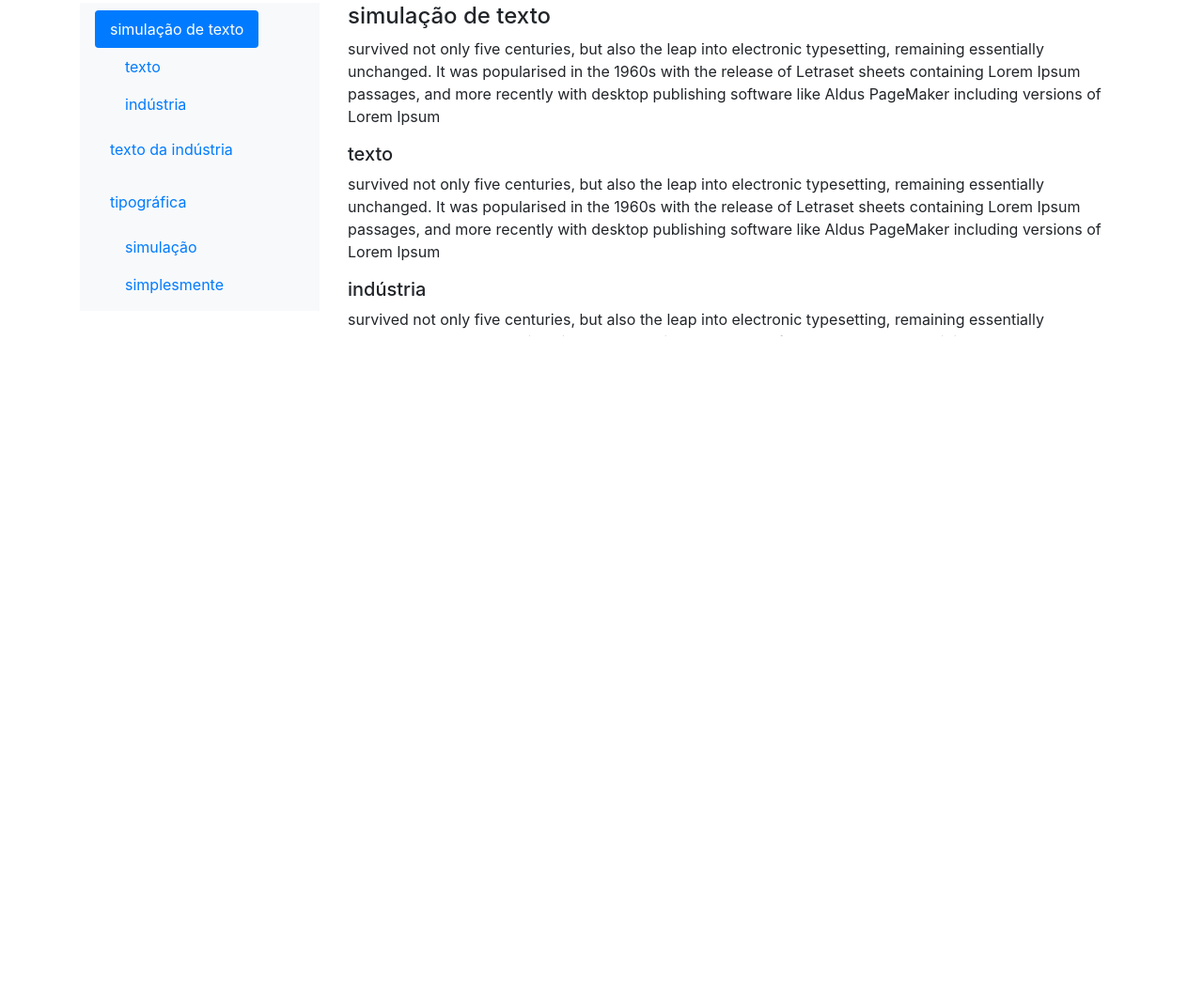
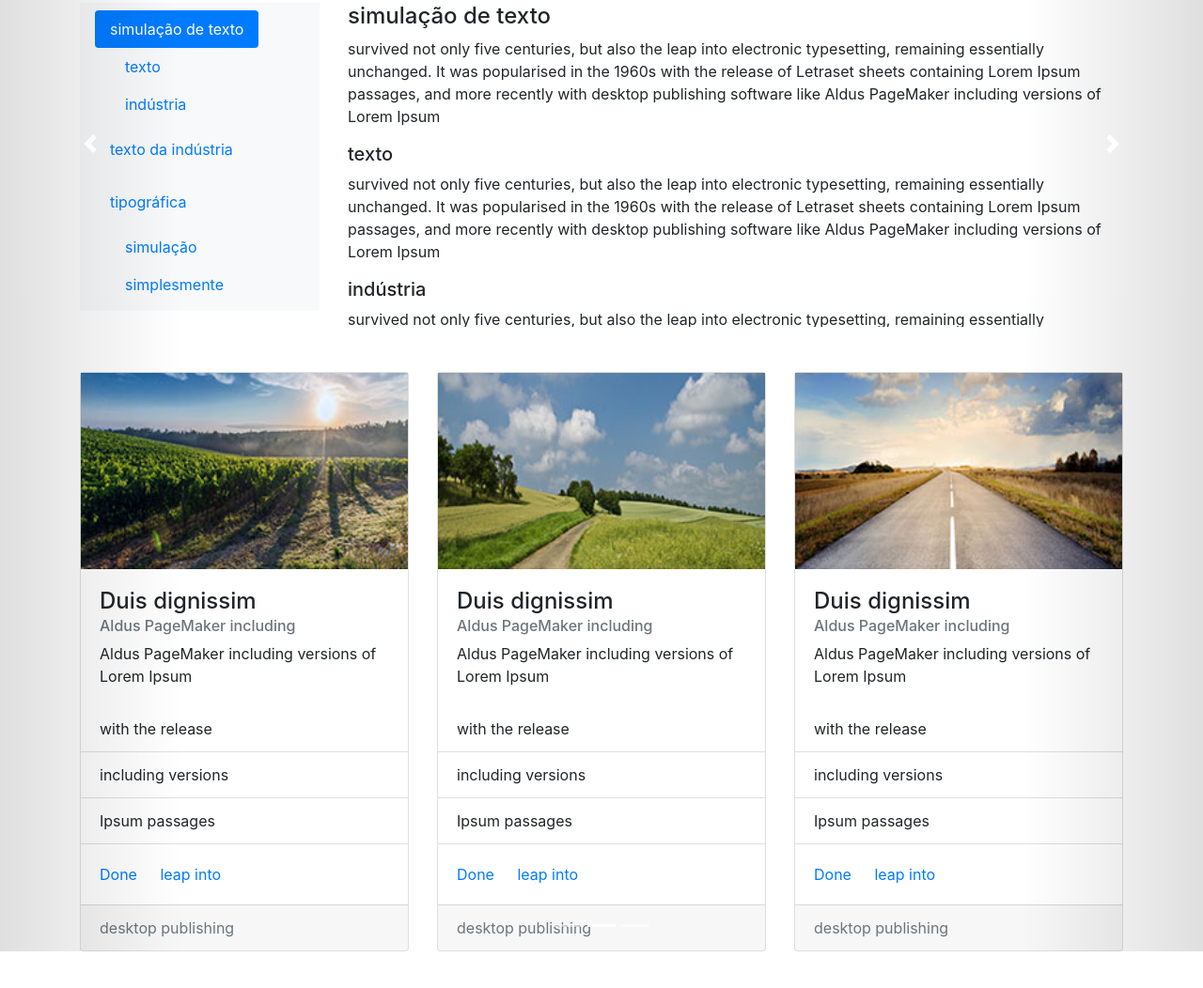
Before and after one commit to fabioaspen/Site-bootstrap-sass, a website: page index.html in a window 1280 px wide. Shown: the part 763-1815 px from the top of the page at 94% size. Before the commit the page ends 1169 px from the top, so only its background shows below. Drawn offline with nearby package versions, Linux system fonts and the light colour scheme.

Commit message:
card e modal

```diff
--- a/css/style.css
+++ b/css/style.css
@@ -1,6 +1,5 @@
 .scrollspySite{
     position: relative;
-    overflow: auto;
-    height: 355px;
     overflow: hidden;
+    height: 345px;
 }
--- a/index.html
+++ b/index.html
@@ -100,7 +100,7 @@
             <span class="carousel-control-next-icon"></span>
             <span class="sr-only">Avançar</span>
         </a>
-    </div>
+    </!DOCTYPE>
 
     <!--Scrollspy-->
 
@@ -111,7 +111,6 @@
                 <p>simplesmente uma simulação de texto da indústria tipográfica</p>
             </div>
         </div>
-
         <div class="row mb-5">
             <div class="col-3">
                 <nav id="navbarVertical" class="navbar navbar-light bg-light">
@@ -130,7 +129,6 @@
                     </nav>
                 </nav>
             </div>
-
             <div class="col-9">
                 <div data-spy="scroll" data-target="#navbarVertical" data-offset="0" class="scrollspySite">
 
@@ -173,6 +171,109 @@
                 </div>
             </div>
         </div>
+        <!--Cardes-->
+        <div class="row mb-5">
+            <div class="col-sm-4">
+                <div class="card">
+                    <img class="cade-imag-top" src="imagens/11.jpg">
+                    <div class="card-body">
+                        <h4 class="cade-title">Duis dignissim</h4>
+                        <h6 class="card-subtitle mb-2 text-muted">Aldus PageMaker including</h6>
+                        <p class="card-text">Aldus PageMaker including versions of Lorem Ipsum</p>
+                    </div>
+                    <ul class="list-group list-group-flush">
+                        <li class="list-group-item">with the release</li>
+                        <li class="list-group-item">including versions</li>
+                        <li class="list-group-item">Ipsum passages</li>
+                    </ul>
+                    <div class="card-body">
+                        <a href="#" class="card-link">Done</a>
+                        <a href="#" class="card-link">leap into</a>
+                    </div>
+                    <div class="card-footer text-muted">
+                        desktop publishing
+                    </div>
+                </div>
+            </div>
+            <div class="col-sm-4">
+                <div class="card">
+                    <img class="cade-imag-top" src="imagens/22.jpg">
+                    <div class="card-body">
+                        <h4 class="cade-title">Duis dignissim</h4>
+                        <h6 class="card-subtitle mb-2 text-muted">Aldus PageMaker including</h6>
+                        <p class="card-text">Aldus PageMaker including versions of Lorem Ipsum</p>
+                    </div>
+                    <ul class="list-group list-group-flush">
+                        <li class="list-group-item">with the release</li>
+                        <li class="list-group-item">including versions</li>
+                        <li class="list-group-item">Ipsum passages</li>
+                    </ul>
+                    <div class="card-body">
+                        <a href="#" class="card-link">Done</a>
+                        <a href="#" class="card-link">leap into</a>
+                    </div>
+                    <div class="card-footer text-muted">
+                        desktop publishing
+                    </div>
+                </div>
+            </div>
+            <div class="col-sm-4">
+                <div class="card">
+                    <img class="cade-imag-top" src="imagens/33.jpg">
+                    <div class="card-body">
+                        <h4 class="cade-title">Duis dignissim</h4>
+                        <h6 class="card-subtitle mb-2 text-muted">Aldus PageMaker including</h6>
+                        <p class="card-text">Aldus PageMaker including versions of Lorem Ipsum</p>
+                    </div>
+                    <ul class="list-group list-group-flush">
+                        <li class="list-group-item">with the release</li>
+                        <li class="list-group-item">including versions</li>
+                        <li class="list-group-item">Ipsum passages</li>
+                    </ul>
+                    <div class="card-body">
+                        <a href="#" class="card-link" data-toggle="modal" data-target="#siteModal">Done</a>
+                        <a href="#" class="card-link">leap into</a>
+                    </div>
+                    <div class="card-footer text-muted">
+                        desktop publishing
+                    </div>
+                </div>
+            </div>
+        </div>
+    </div>
+    <!--modal-->
+    <div class="modal fade" id="siteModal" tabindex="w-100 role="dialog">
+        <div class="modal-dialog modal-lg" role="document">
+            <div class="modal-content">
+
+                <div class="modal-header">
+                    <h5 class="modal-title">fusc ac cursis nisi</h5>
+                    <button type="button" class="close" data-dismiss="modal">
+                        <span>&times;</span>
+                    </button>
+                </div>
+                <div class="modal-body">
+                    <div class="container-fluid">
+                        <div class="row">
+                            <div class="col-6">
+                                <p>survived not only five centuries, but also the leap into electronic typesetting, remaining essentially unchanged. It was
+                                    popularised in the 1960s with the release of Letraset sheets containing Lorem Ipsum passages, andmore recently with
+                                    desktop publishing software like Aldus PageMaker including versions of Lorem Ipsum</p>
+                            </div>
+                            <div class="col-6">
+                                <p>survived not only five centuries, but also the leap into electronic typesetting, remaining essentially unchanged. It
+                                    was
+                                    popularised in the 1960s with the release of Letraset sheets containing Lorem Ipsum passages, and more recently with
+                                    desktop publishing software like Aldus PageMaker including versions of Lorem Ipsum</p>
+                            </div>
+                        </div>
+                    </div>
+                </div>
+                <div class="modal-footer">
+                    <button type="button" class="btn btn-danger" data-dismiss="modal">Fechar</button>
+                </div>
+            </div>
+        </div>
     </div>
 
 
```
Also changed, not shown: imagens/11.jpg (added), imagens/22.jpg (added), imagens/33.jpg (added).
